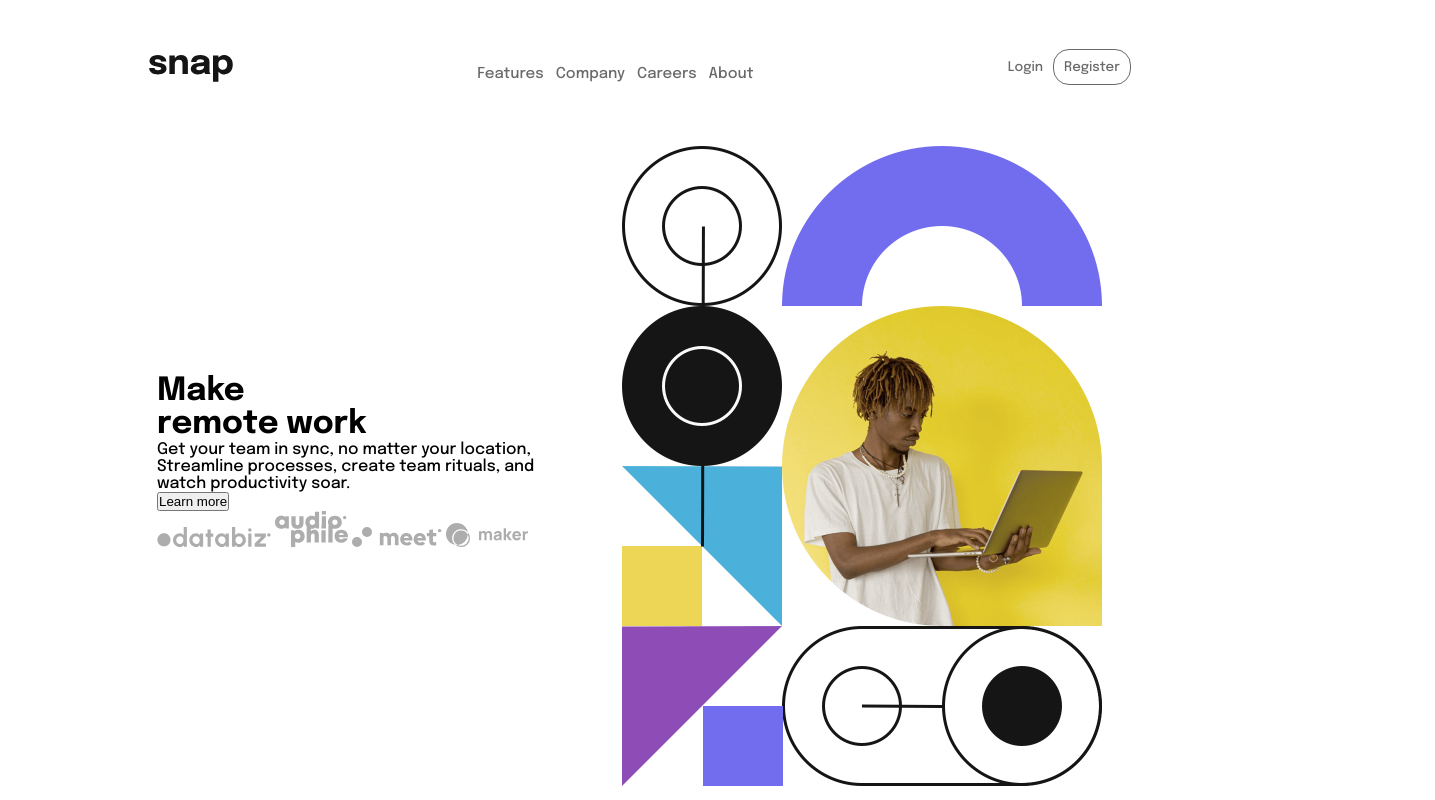
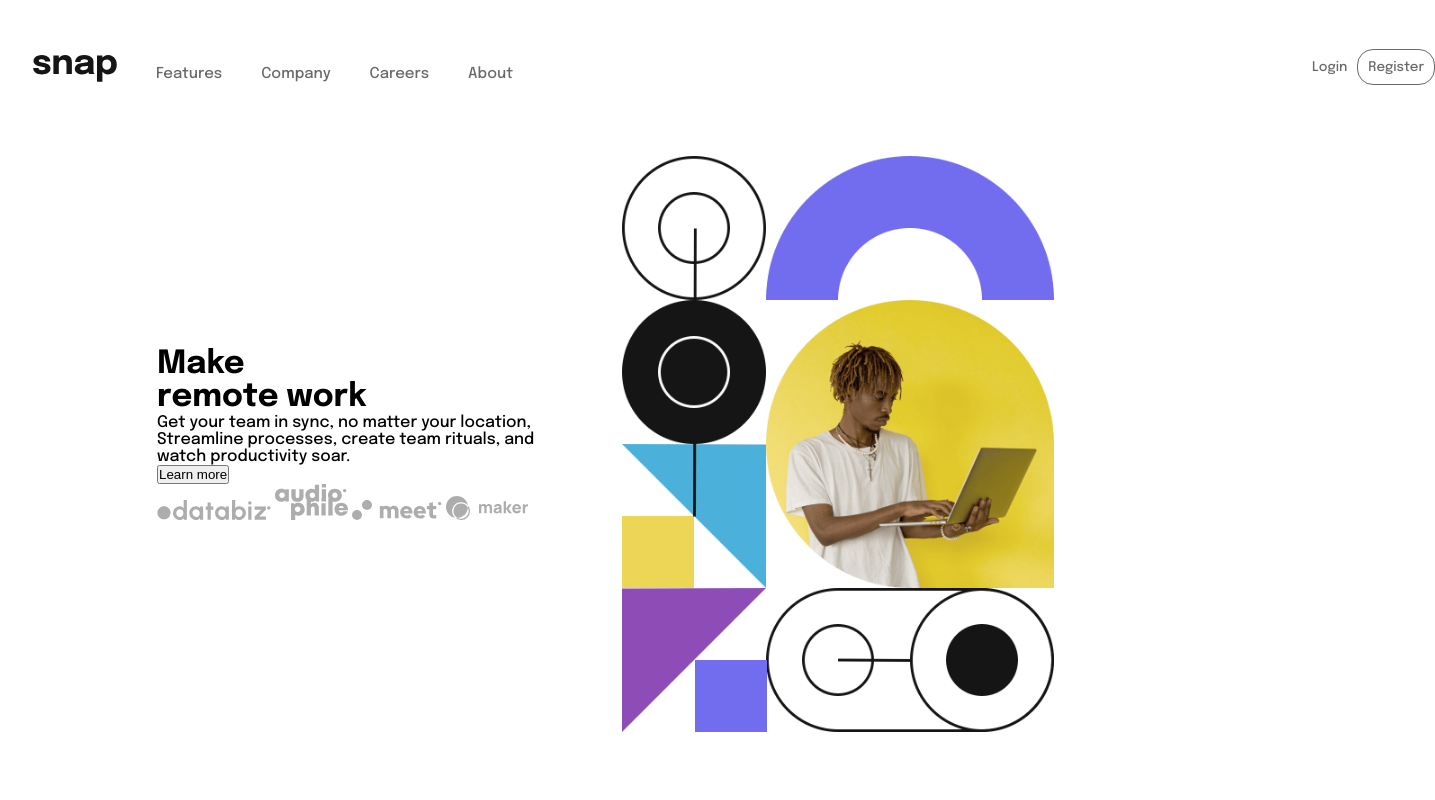
Before and after one commit to giftedpromise/Card, a plain HTML site: page index.html in a window 1280 px wide. Shown: the whole page, 1435 px wide, since content can reach past the window. Drawn offline with Linux system fonts and the light colour scheme.

Commit message:
styled the image, navbar

```diff
--- a/style.css
+++ b/style.css
@@ -27,6 +27,7 @@ html {
   flex-direction: row;
   font-size: 15px;
   margin-top: -2px;
+  margin-right: 120px;
 }
 
 .login-register-container button {
@@ -103,14 +104,14 @@ nav {
   margin-top: 12px;
   flex-direction: row;
   align-items: center;
-  width: 300px;
+  width: 435px;
+  margin-right: 50em;
 }
 
 a {
   color: var(--medium-gray);
   text-decoration: none;
   text-decoration-color: var(--almost-White);
-  left: 50px;
 
   font-family: "Epilogue", sans-serif;
 }
@@ -220,9 +221,9 @@ main {
 }
 
 .desktop-image img {
-  margin-top: 10px;
+  margin-top: 20px;
   margin-left: -40px;
-  width: 100%;
+  width: 90%;
 }
 
 .mobile-image {
```
